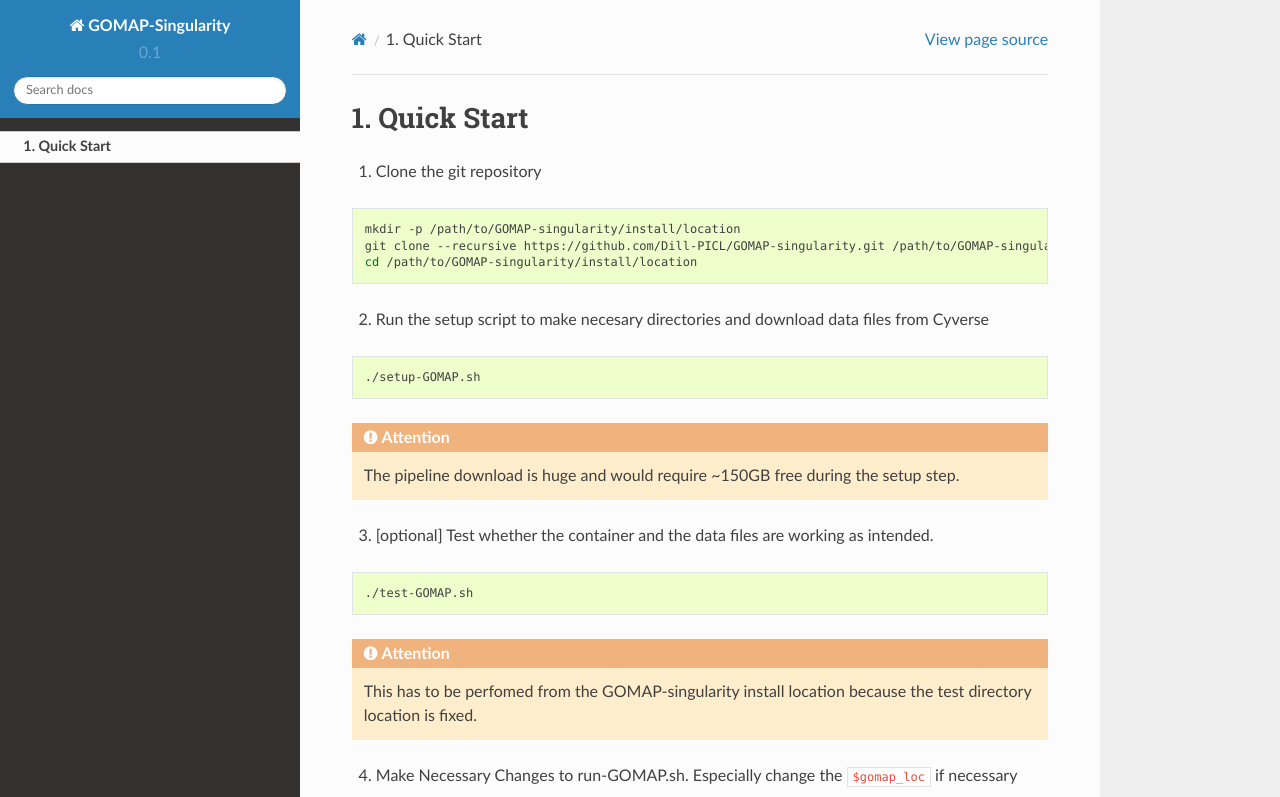
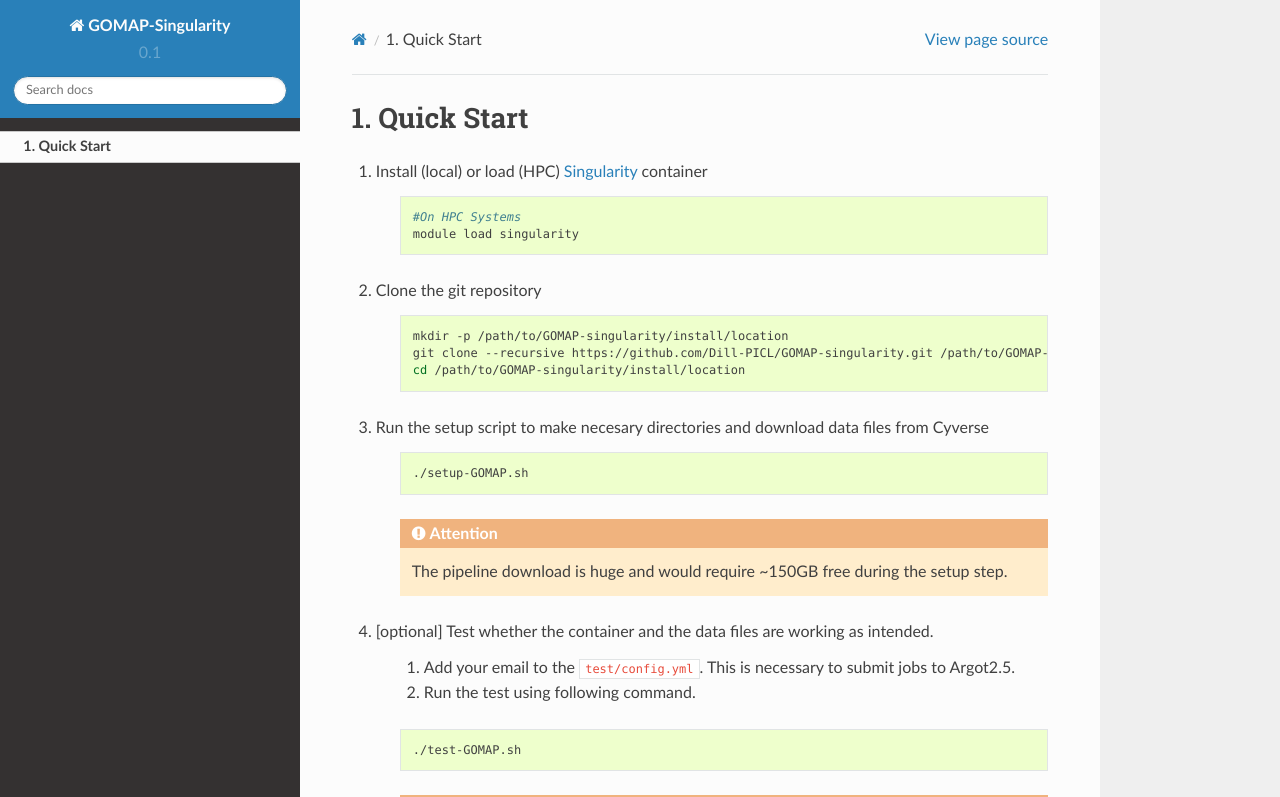
Before and after one commit to Dill-PICL/GOMAP-singularity, a Sphinx documentation site: the page built from docs/QUICKSTART.rst, in a window 1280 px wide and 900 px high, cut to the strip 0-797 px from the top of the window. Built offline with Sphinx 7.4.7 and the Read the Docs theme 2.0.0, drawn with Linux system fonts in a browser that asks for light colours; pages that are not in the unit, such as notebooks, are missing from menus.

Commit message:
updated quickstart dpc

```diff
--- a/docs/QUICKSTART.rst
+++ b/docs/QUICKSTART.rst
@@ -3,32 +3,43 @@
 Quick Start
 ===========
 
-1. Clone the git repository
+1. Install (local) or load (HPC) `Singularity <http://singularity.lbl.gov>`_ container
 
-.. code-block:: bash
+    .. code-block:: bash
 
-    mkdir -p /path/to/GOMAP-singularity/install/location
-    git clone --recursive https://github.com/Dill-PICL/GOMAP-singularity.git /path/to/GOMAP-singularity/install/location
-    cd /path/to/GOMAP-singularity/install/location
+        #On HPC Systems
+        module load singularity
+
+2. Clone the git repository
+
+    .. code-block:: bash
+
+        mkdir -p /path/to/GOMAP-singularity/install/location
+        git clone --recursive https://github.com/Dill-PICL/GOMAP-singularity.git /path/to/GOMAP-singularity/install/location
+        cd /path/to/GOMAP-singularity/install/location
 
 
-2. Run the setup script to make necesary directories and download data files from Cyverse
+3. Run the setup script to make necesary directories and download data files from Cyverse
 
-.. code-block:: bash
+    .. code-block:: bash
 
-    ./setup-GOMAP.sh
+        ./setup-GOMAP.sh
 
-.. attention::
-    The pipeline download is huge and would require ~150GB free during the setup step.
+    .. attention::
+        The pipeline download is huge and would require ~150GB free during the setup step.
 
-3. [optional] Test whether the container and the data files are working as intended.
+4. [optional] Test whether the container and the data files are working as intended.
 
-.. code-block:: bash
+    i) Add your email to the ``test/config.yml``. This is necessary to submit jobs to Argot2.5.
 
-    ./test-GOMAP.sh
+    ii) Run the test using following command.
 
-.. attention::
-    This has to be perfomed from the GOMAP-singularity install location because the test directory location is fixed.
+    .. code-block:: bash
+
+        ./test-GOMAP.sh
+
+    .. attention::
+        This has to be perfomed from the GOMAP-singularity install location because the test directory location is fixed.
 
 4. Make Necessary Changes to run-GOMAP.sh. Especially change the ``$gomap_loc`` if necessary
 
```
